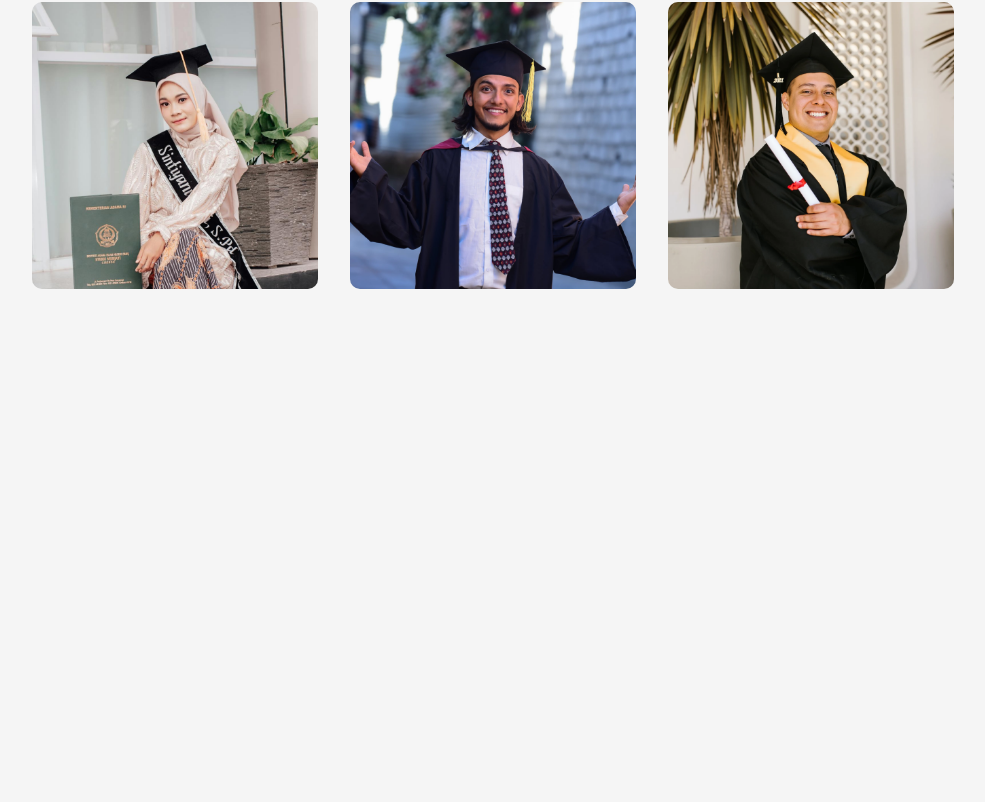
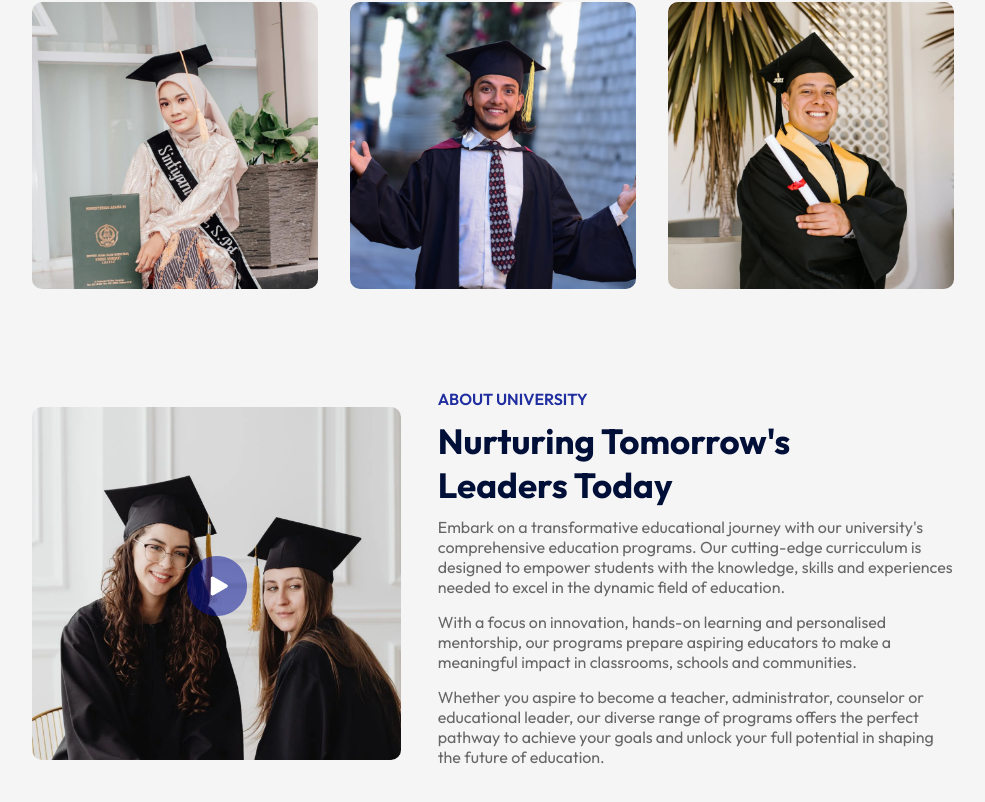
Before and after one commit to kaidoverse/educity, a React (Vite) app: page / in a window 1280 px wide. Shown: the part 996-1798 px from the top of the page, without its empty margins (147-1132 px from the left). Before the commit the page ends 1365 px from the top, so only its background shows below. Built offline with nearby package versions, Linux system fonts and the light colour scheme.

Commit message:
updated about component

```diff
--- a/src/App.jsx
+++ b/src/App.jsx
@@ -3,6 +3,7 @@
 import Hero from './Components/Hero/Hero'
 import Programs from './Components/Programs/Programs'
 import Title from './Components/Title/Title'
+import About from './Components/About/About'
 
 const App = () => {
   return (
@@ -12,6 +13,7 @@
       <div className="container">
         <Title subTitle='Our Program' title='what we offer' />
         <Programs />
+        <About />
       </div>
     </div>
   )
--- /dev/null
+++ b/src/Components/About/About.css
@@ -0,0 +1,47 @@
+.about {
+  margin: 100px auto;
+  display: flex;
+  align-items: center;
+  justify-content: space-between;
+  width: 90%;
+}
+
+.about-left {
+  flex-basis: 40%;
+  position: relative;
+}
+
+.about-right {
+  flex-basis: 56%;
+}
+
+.about-img {
+  width: 100%;
+  border-radius: 10px;
+}
+
+.play-icon {
+  width: 60px;
+  position: absolute;
+  top: 50%;
+  left: 50%;
+  transform: translate(-50%, -50%);
+}
+
+.about h3 {
+  font-weight: 600;
+  font-size: 16px;
+  color: #212ea0;
+}
+
+.about h2 {
+  font-size: 35px;
+  color: #000f38;
+  margin: 10px 0;
+  max-width: 400px;
+}
+
+.about p {
+  color: #676767;
+  margin-bottom: 15px;
+}
--- /dev/null
+++ b/src/Components/About/About.jsx
@@ -0,0 +1,24 @@
+import React from 'react'
+import './About.css'
+import about_img from '../../assets/about.png'
+import play_icon from '../../assets/play-icon.png'
+
+const About = () => {
+    return (
+        <div className='about'>
+            <div className="about-left">
+                <img src={about_img} alt="" className='about-img' />
+                <img src={play_icon} alt="" className='play-icon' />
+            </div>
+            <div className="about-right">
+                <h3>ABOUT UNIVERSITY</h3>
+                <h2>Nurturing Tomorrow's Leaders Today</h2>
+                <p>Embark on a transformative educational journey with our university's comprehensive education programs. Our cutting-edge curricculum is designed to empower students with the knowledge, skills and experiences needed to excel in the dynamic field of education.</p>
+                <p>With a focus on innovation, hands-on learning and personalised mentorship, our programs prepare aspiring educators to make a meaningful impact in classrooms, schools and communities.</p>
+                <p>Whether you aspire to become a teacher, administrator, counselor or educational leader, our diverse range of programs offers the perfect pathway to achieve your goals and unlock your full potential in shaping the future of education.</p>
+            </div>
+        </div>
+    )
+}
+
+export default About
```
